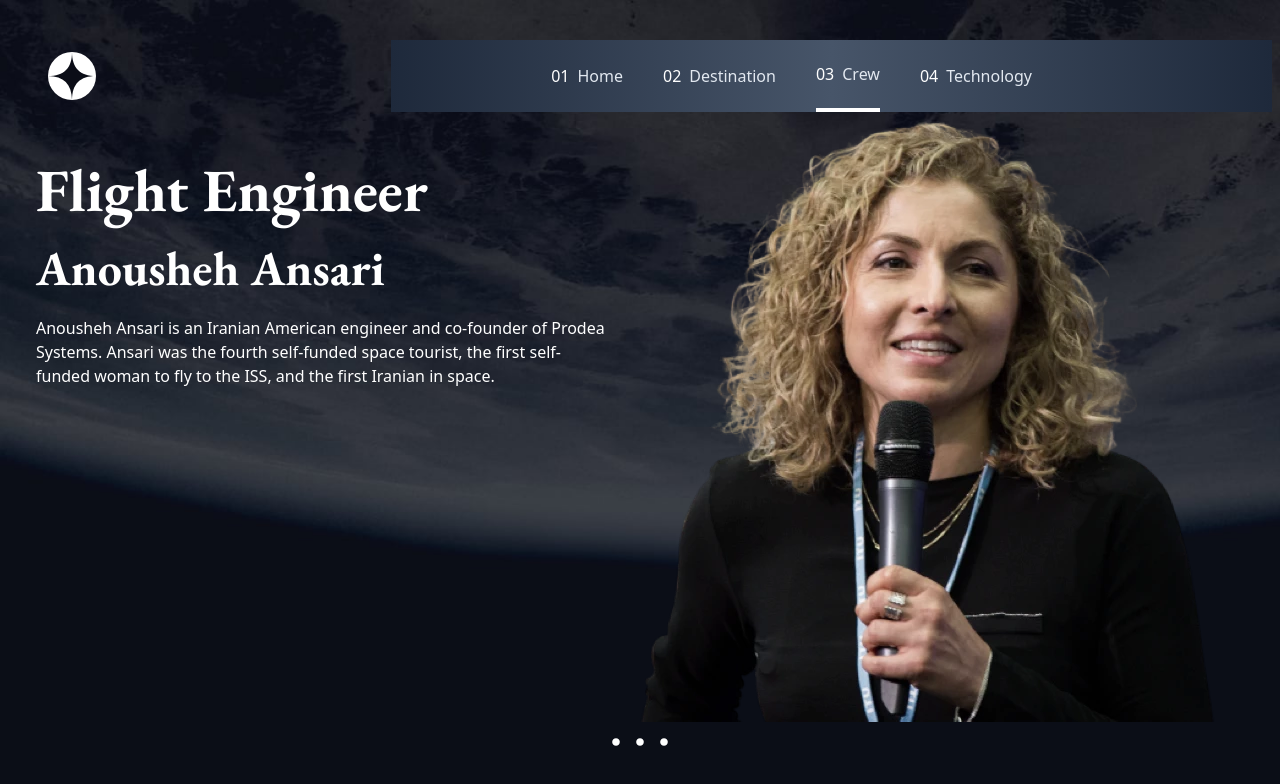
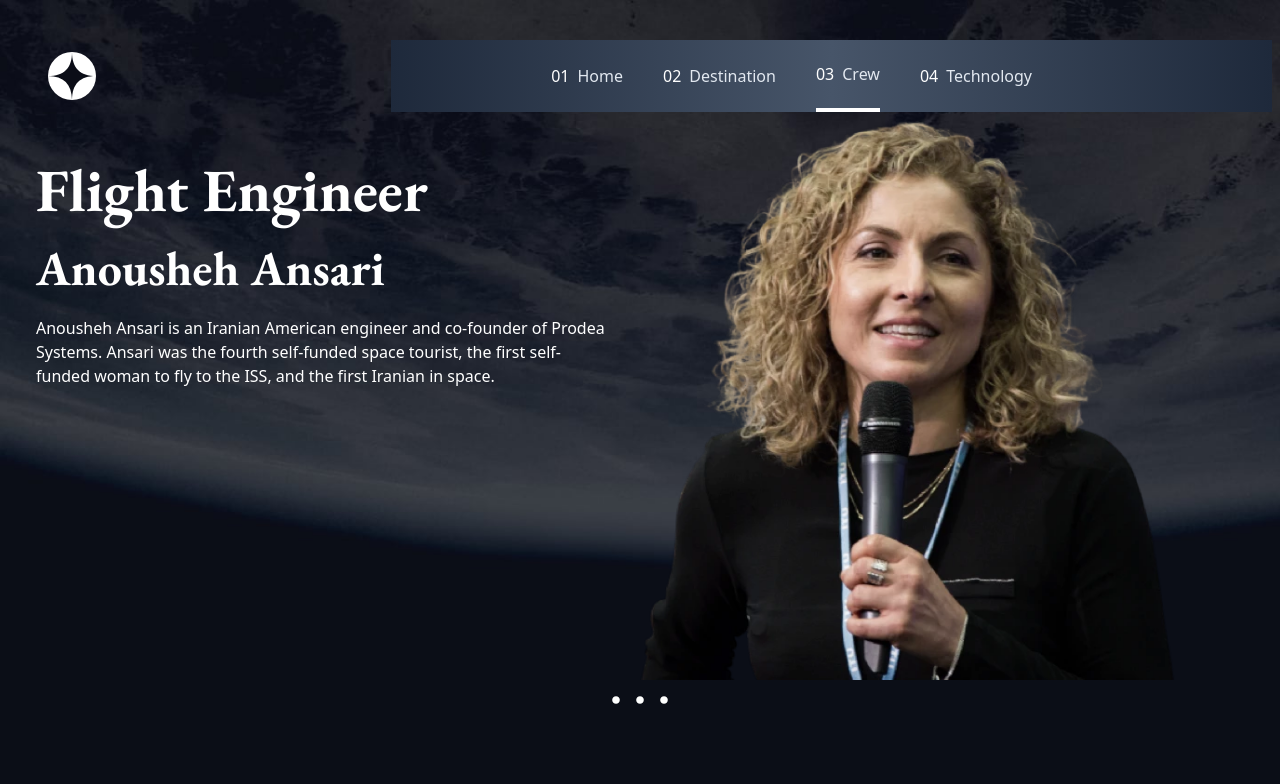
Before and after one commit to Torycd/spacetravel, a React app: page /Crew in a window 1280 px wide. Shown: the top 784 px of the page. Built offline with nearby package versions, Linux system fonts and the light colour scheme; the HTML template or start-up script is replaced by a standard one.

Commit message:
lets freaking go

```diff
--- a/src/Pages/Crew.jsx
+++ b/src/Pages/Crew.jsx
@@ -56,7 +56,7 @@ const Crew = () => {
   });
 
   return (
-    <div className="flex flex-col my-18 mx-2 text-white h-screen">
+    <div className="flex flex-col my-18 mx-2 text-white h-auto">
       <div className="flex group">
         <div className="w-1/2 px-7 pt-10 flex flex-col gap-6">
           <h1 className="text-6xl font-Inte font-bold">
@@ -72,7 +72,7 @@ const Crew = () => {
             <img
               src={slides[currentIndex].url}
               alt={slides[currentIndex].name}
-              className="w-auto h-auto object-fit"
+              className="w-auto h-[560px] object-cover"
             />
           </div>
         </div>
```
